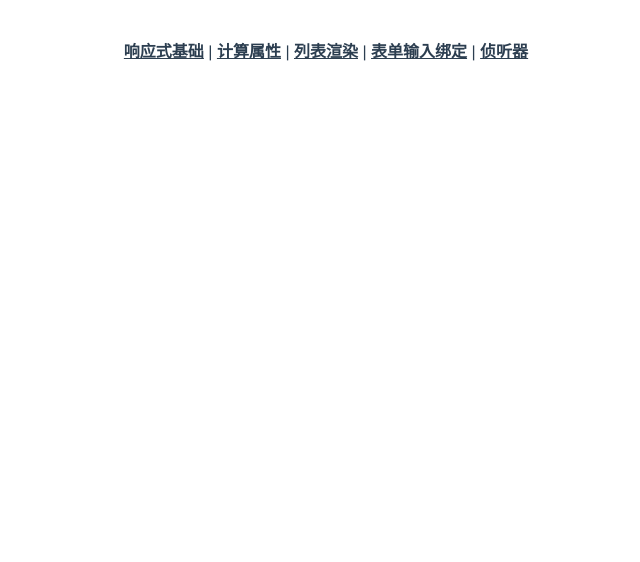
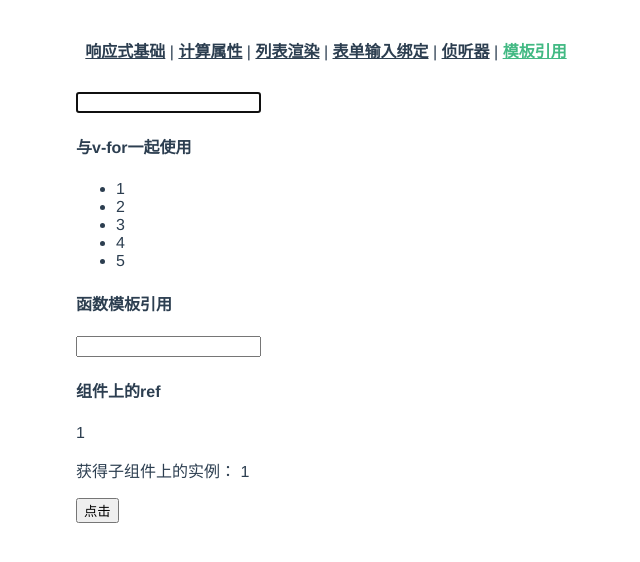
Before and after one commit to tuao525/my-demo-vue3, a Vue app: page /templeteReference in a window 1280 px wide. Shown: the top 562 px of the page, without its empty margins (314-954 px from the left). Built offline with nearby package versions, Linux system fonts and the light colour scheme.

Commit message:
feat: 模板引用

```diff
--- a/src/App.vue
+++ b/src/App.vue
@@ -4,7 +4,8 @@
     <router-link to="/computedView">计算属性</router-link> |
     <router-link to="/listRender">列表渲染</router-link> |
     <router-link to="/formInBind">表单输入绑定</router-link> |
-    <router-link to="/watchDemo">侦听器</router-link>
+    <router-link to="/watchDemo">侦听器</router-link> |
+    <router-link to="/templeteReference">模板引用</router-link>
   </nav>
   <router-view/>
 </template>
--- a/src/router/index.js
+++ b/src/router/index.js
@@ -3,7 +3,7 @@
  * @email: 2250467773@qq.com
  * @Date: 2023-05-06 15:09:54
  * @LastEditors: Do not edit
- * @LastEditTime: 2023-11-10 17:22:51
+ * @LastEditTime: 2023-11-14 14:16:20
  */
 import { createRouter, createWebHistory } from 'vue-router'
 
@@ -32,6 +32,11 @@ const routes = [
     path: '/watchDemo',
     name: 'watchDemo',
     component: () => import('../views/WatchDemo.vue')
+  },
+  {
+    path: '/templeteReference',
+    name: 'templeteReference',
+    component: () => import('../views/TempleteReference.vue')
   }
 ]
 
--- /dev/null
+++ b/src/views/TempleteReference.vue
@@ -0,0 +1,76 @@
+<!--
+ * @Author: 涂澳
+ * @email: 2250467773@qq.com
+ * @Date: 2023-11-09 10:55:25
+ * @LastEditors: Do not edit
+ * @LastEditTime: 2023-11-14 15:14:58
+-->
+<template>
+  <div class="home">
+    <div class="left">
+      <input type="text" ref="input">
+
+      <h4>与v-for一起使用</h4>
+      <!-- ref数组并不能保证与原数组顺序相同 -->
+      <ul>
+        <li v-for="item in items" :key="item" ref="itemRefs">
+          {{  item }}
+        </li>
+      </ul>
+
+      <h4>函数模板引用</h4>
+      <input type="text" :ref="(el) => {
+        // 动态的 :ref 绑定才能够传入一个函数，当绑定的元素被卸载时，函数也会被调用一次，
+        // 此时的 el 参数会是null,页面数据变化，也会被调用
+        console.log('el:', el)
+      }">
+
+      <h4>组件上的ref</h4>
+      <ChildView ref='childRef' />
+      <p>获得子组件上的实例： {{ newRef }}</p>
+      <button @click="click">点击</button>
+    </div>
+  </div>
+</template>
+
+<script setup>
+import { onMounted, ref, watchEffect } from 'vue'
+import ChildView from './component/ChildView.vue'
+const input = ref(null)
+const items = ref([1, 2, 3, 4, 5])
+const itemRefs = ref([])
+const childRef = ref(null)
+const newRef = ref(null)
+
+onMounted(() => {
+  input?.value?.focus()
+  console.log('itemRefs', itemRefs)
+  // 使用了 <script setup> 默认组件私有化，父组件无法访问子组件中的任何东西
+  // 子组件可以使用 defineExpose 宏显示暴露
+  // 父组件使用模板引用获取到该组件的实例时， 得到的类型为 { countRef: 1 }
+  console.log('childRef', childRef.value.countRef)
+  newRef.value = childRef.value.countRef
+})
+
+const click = () => {
+  // 操作子组件中的属性
+  childRef.value.countRef += 1
+}
+
+watchEffect(() => {
+  if (childRef.value) {
+    newRef.value = childRef.value.countRef
+  }
+})
+
+</script>
+<style lang="less">
+.home {
+  display: flex;
+  justify-content: center;
+}
+.left {
+  width: 500px;
+  text-align: left;
+}
+</style>
--- /dev/null
+++ b/src/views/component/ChildView.vue
@@ -0,0 +1,33 @@
+<!--
+ * @Author: 涂澳
+ * @email: 2250467773@qq.com
+ * @Date: 2023-11-09 10:55:25
+ * @LastEditors: Do not edit
+ * @LastEditTime: 2023-11-14 14:59:24
+-->
+<template>
+  <div class="home">
+    <div class="left">
+      {{  countRef }}
+      </div>
+  </div>
+</template>
+
+<script setup>
+import { ref, defineExpose } from 'vue'
+const countRef = ref(1)
+defineExpose({
+  countRef
+})
+
+</script>
+<style lang="less">
+.home {
+  display: flex;
+  justify-content: center;
+}
+.left {
+  width: 500px;
+  text-align: left;
+}
+</style>
```
